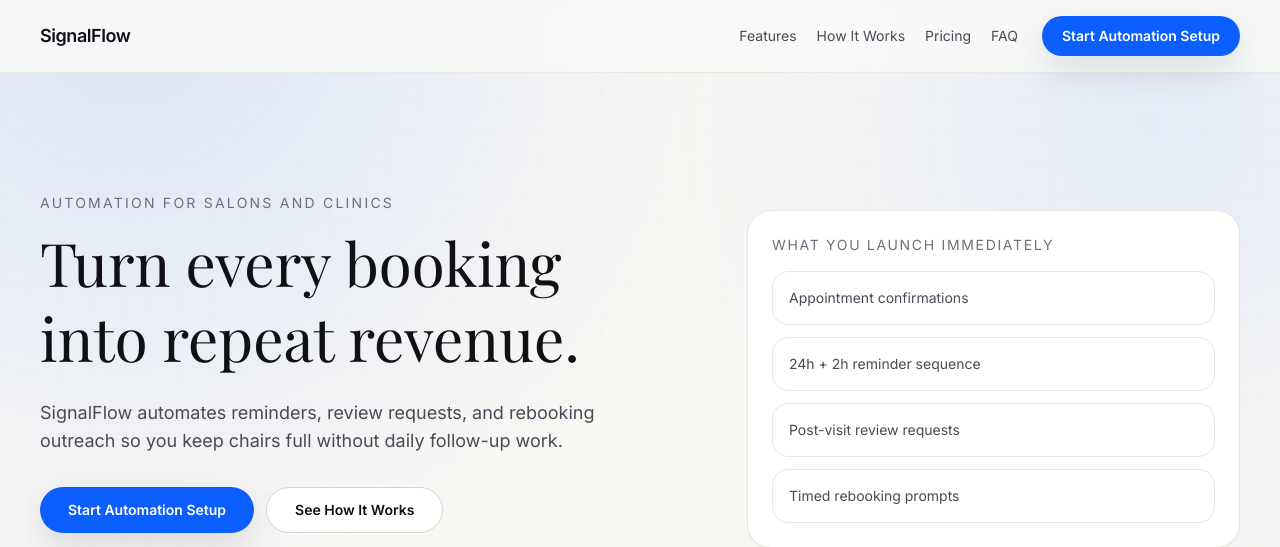
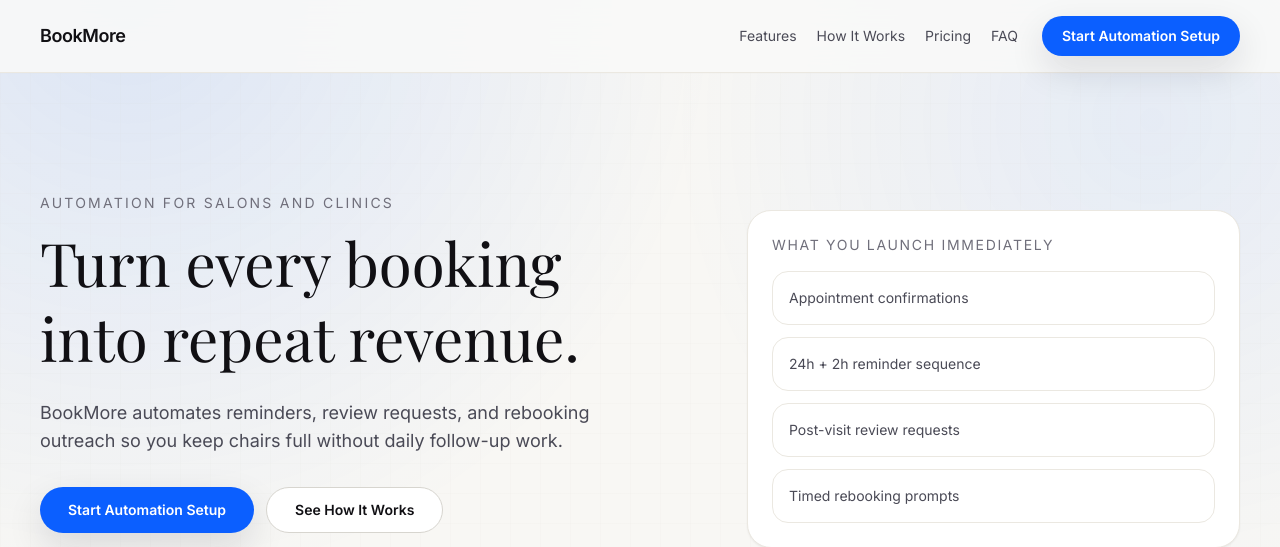
Before and after one commit to eaarowolo25/BookMore, a Next.js app: page / in a window 1280 px wide. Shown: the top 547 px of the page. Built offline with nearby package versions, Linux system fonts and the light colour scheme; a web font is replaced by a local one.

Commit message:
Branding update: SignalFlow to BookMore

```diff
--- a/package.json
+++ b/package.json
@@ -1,5 +1,5 @@
 {
-  "name": "signalflow-automation",
+  "name": "bookmore-automation",
   "version": "0.1.0",
   "private": true,
   "scripts": {
--- a/src/app/checkout/success/page.tsx
+++ b/src/app/checkout/success/page.tsx
@@ -14,7 +14,7 @@
             <Link href="/" className="rounded-full bg-[var(--color-primary)] px-6 py-3 text-sm font-semibold text-[var(--color-accent)] shadow-[var(--shadow-md)] transition hover:bg-[var(--color-primary-hover)]">
               Back to Home
             </Link>
-            <a href="mailto:hello@signalflow.io" className="rounded-full border border-[var(--color-border)] bg-white px-6 py-3 text-sm font-semibold">
+            <a href="mailto:hello@bookmore.io" className="rounded-full border border-[var(--color-border)] bg-white px-6 py-3 text-sm font-semibold">
               Contact Support
             </a>
           </div>
--- a/src/app/layout.tsx
+++ b/src/app/layout.tsx
@@ -14,7 +14,7 @@
 });
 
 export const metadata: Metadata = {
-  title: "SignalFlow | Automated Client Communication",
+  title: "BookMore | Automated Client Communication",
   description:
     "Reduce no-shows and automate reminders, reviews, and rebooking for salons, barbers, and aesthetics clinics.",
 };
--- a/src/app/page.tsx
+++ b/src/app/page.tsx
@@ -64,7 +64,7 @@
   {
     question: "Does this work with Acuity and Booksy?",
     answer:
-      "Yes. SignalFlow is configured around your existing booking workflow and communication stack.",
+      "Yes. BookMore is configured around your existing booking workflow and communication stack.",
   },
   {
     question: "Can I edit message copy later?",
@@ -134,7 +134,7 @@
     <div className="text-[var(--color-text-primary)]">
       <header className="sticky top-0 z-40 border-b border-[var(--color-border-soft)] bg-[rgba(250,250,249,0.86)] backdrop-blur-xl">
         <div className="container-shell flex h-18 items-center justify-between">
-          <span className="text-lg font-semibold tracking-tight">SignalFlow</span>
+          <span className="text-lg font-semibold tracking-tight">BookMore</span>
           <div className="flex items-center gap-6">
             <nav className="hidden gap-5 text-sm text-[var(--color-text-secondary)] md:flex">
               {navItems.map((item) => (
@@ -166,7 +166,7 @@
                   Turn every booking into repeat revenue.
                 </h1>
                 <p className="mt-6 max-w-xl text-lg text-[var(--color-text-secondary)]">
-                  SignalFlow automates reminders, review requests, and rebooking outreach so you keep chairs full without daily follow-up work.
+                  BookMore automates reminders, review requests, and rebooking outreach so you keep chairs full without daily follow-up work.
                 </p>
                 <div className="mt-8 flex flex-wrap gap-3">
                   <button
@@ -362,7 +362,7 @@
       <footer className="border-t border-[var(--color-border-soft)] bg-white/75 py-10">
         <div className="container-shell grid gap-8 text-sm text-[var(--color-text-secondary)] md:grid-cols-4">
           <div>
-            <p className="font-semibold text-[var(--color-text-primary)]">SignalFlow</p>
+            <p className="font-semibold text-[var(--color-text-primary)]">BookMore</p>
             <p className="mt-2">Automated client communication for local service businesses.</p>
           </div>
           <div>
@@ -372,12 +372,12 @@
           </div>
           <div>
             <p className="font-semibold text-[var(--color-text-primary)]">Contact</p>
-            <p className="mt-2">hello@signalflow.io</p>
+            <p className="mt-2">hello@bookmore.io</p>
             <p>Instagram</p>
           </div>
           <div>
             <p className="font-semibold text-[var(--color-text-primary)]">Legal</p>
-            <p className="mt-2">© {new Date().getFullYear()} SignalFlow</p>
+            <p className="mt-2">© {new Date().getFullYear()} BookMore</p>
           </div>
         </div>
       </footer>
```
Also changed, not shown: 1 other file (tests, documents, lock files or other folders).
